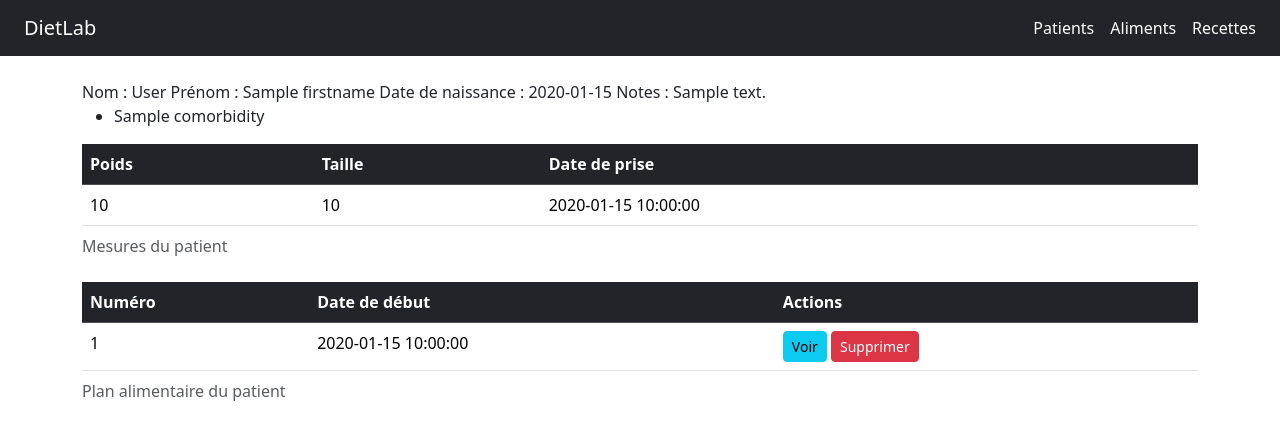
After one commit to ZyDrew/DietLab-web, a FastAPI app: template app/templates/patients/details.html in a window 1280 px wide. The commit adds this page. Shown: the top 440 px of the page. Run offline with FastAPI, Linux system fonts and the light colour scheme; the template is opened without the code that fills it: most values are stand-ins (such as "Sample title", 1, 10 or a date in 2020).

Commit message:
v0.0.11 - Upgrade patients views

```diff
--- a/app/models/patient_comorbidity.py
+++ b/app/models/patient_comorbidity.py
@@ -12,4 +12,4 @@ class PatientComorbidity(Base):
     __table_args__ = (UniqueConstraint("patient_id", "comorbidity_id", name="uc_patient_comorbidity"),)
 
     def __repr__(self):
-        return f"Comorbidité du patient(id={self.id}, id_patient={self.patient_id}, id_comorbidité={self.comorbidty_id})"
+        return f"Comorbidité du patient(id={self.id}, id_patient={self.patient_id}, id_comorbidité={self.comorbidity_id})"
--- a/app/templates/base.html
+++ b/app/templates/base.html
@@ -6,11 +6,24 @@
         <meta name="viewport" content="width=device-width, initial-scale=1.0">
         <title>DietLab - {% block title %}{% endblock %}</title>
         <script src="https://unpkg.com/htmx.org@2.0.0" integrity="sha384-wS5l5IKJBvK6sPTKa2WZ1js3d947pvWXbPJ1OmWfEuxLgeHcEbjUUA5i9V5ZkpCw" crossorigin="anonymous"></script>
-        <link rel="stylesheet" href="{{ request.url_for('static', path='/css/style.css') }}">
+        <!--link rel="stylesheet" href="{{ request.url_for('static', path='/css/style.css') }}"-->
+        <link href="https://cdn.jsdelivr.net/npm/bootstrap@5.3.8/dist/css/bootstrap.min.css" rel="stylesheet" integrity="sha384-sRIl4kxILFvY47J16cr9ZwB07vP4J8+LH7qKQnuqkuIAvNWLzeN8tE5YBujZqJLB" crossorigin="anonymous">
     </head>
     <body>
-        <!-- Base template - body to fill -->
-         {% block content %}
-         {% endblock %}
+        <nav class="navbar navbar-dark bg-dark px-4">
+            <a class="navbar-brand" href="/">DietLab</a>
+            <div class="d-flex gap-3">
+                <a class="nav-link text-white" href="/">Patients</a>
+                <a class="nav-link text-white" href="/foods">Aliments</a>
+                <a class="nav-link text-white" href="/recipes">Recettes</a>
+            </div>
+        </nav>
+
+        <div class="container mt-4">
+            <!-- Base template - body to fill -->
+            {% block content %}
+            {% endblock %}
+        </div>
+        <script src="https://cdn.jsdelivr.net/npm/bootstrap@5.3.8/dist/js/bootstrap.bundle.min.js" integrity="sha384-FKyoEForCGlyvwx9Hj09JcYn3nv7wiPVlz7YYwJrWVcXK/BmnVDxM+D2scQbITxI" crossorigin="anonymous"></script>
     </body>
 </html>
--- /dev/null
+++ b/app/templates/patients/details.html
@@ -0,0 +1,69 @@
+<!-- templates/patients/details.html-->
+
+{% extends "base.html" %}
+{% block title %}Fiche du patient{% endblock %}
+
+{% block content %}
+
+<div id="patient-details">
+    <div id="patient-infos">
+        <label>Nom : {{ patient.lastname }}</label>
+        <label>Prénom : {{ patient.firstname }}</label>
+        <label>Date de naissance : {{ patient.birthdate }}</label>
+        <label>Notes : {{ patient.notes }}</label>
+    </div>
+    <div id="patient-comorbidities">
+        <ul>
+            {% for comorbidity in comorbidities %}
+            <li>{{ comorbidity.name }}</li>
+            {% endfor %}
+        </ul>
+    </div>
+    <div id="patient-measurements">
+        <table class="table table-hover">
+            <caption>Mesures du patient</caption>
+            <thead class="table-dark">
+                <tr>
+                    <th>Poids</th>
+                    <th>Taille</th>
+                    <th>Date de prise</th>
+                </tr>
+            </thead>
+            <tbody>
+                {% for measure in measurements %}
+                <tr>
+                    <td>{{ measure.height }}</td>
+                    <td>{{ measure.weight }}</td>
+                    <td>{{ measure.record_date }}</td>
+                </tr>
+                {% endfor %}
+            </tbody>
+        </table>
+    </div>
+    <div id="patient-foodplan">
+        <table class="table table-hover">
+            <caption>Plan alimentaire du patient</caption>
+            <thead class="table-dark">
+                <tr>
+                    <th>Numéro</th>
+                    <th>Date de début</th>
+                    <th>Actions</th>
+                </tr>
+            </thead>
+            <tbody>
+                {% for meal_plan in meal_plans %}
+                <tr>
+                    <td>{{ meal_plan.id }}</td>
+                    <td>{{ meal_plan.start_date }}</td>
+                    <td>
+                        <a href="/meal_plan/{{ meal_plan.id }}" class="btn btn-sm btn-info">Voir</a>
+                        <button class="btn btn-sm btn-danger">Supprimer</button>
+                    </td>
+                </tr>
+                {% endfor %}
+            </tbody>
+        </table>
+    </div>
+</div>
+
+{% endblock %}
```
Also changed, not shown: app/routes/views.py (+22 -0 lines), app/templates/dashboard.html (+13 -7 lines), app/templates/patients/form.html (+42 -10 lines), app/templates/patients/list.html (+23 -5 lines).
